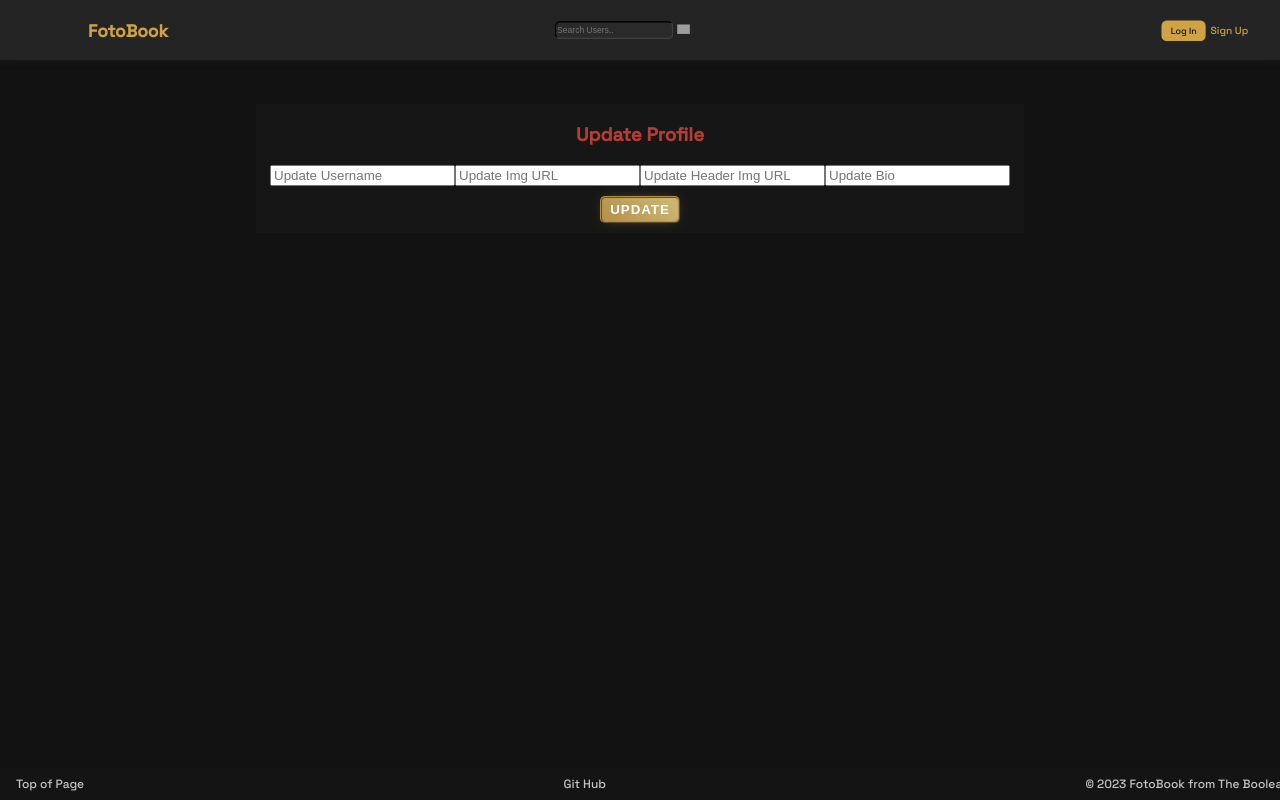
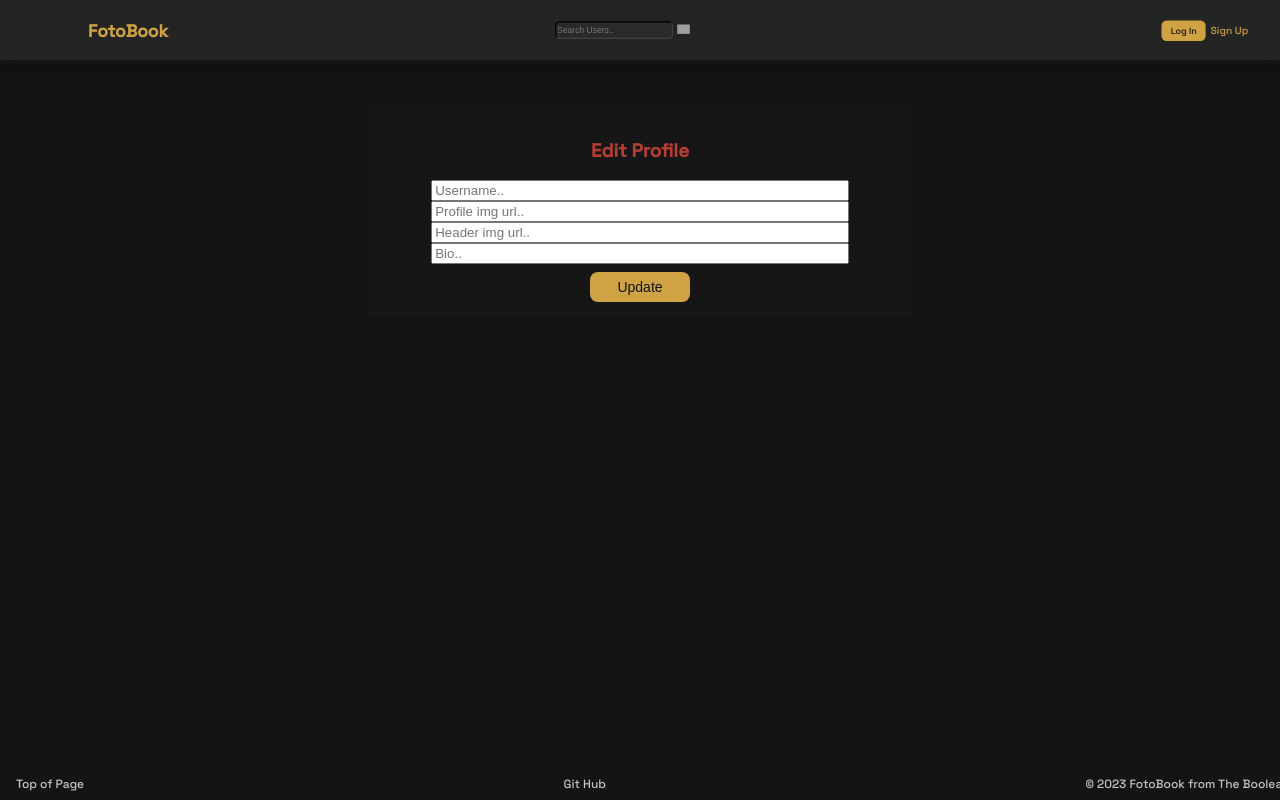
Before and after one commit to efrainenc/project-3-fe, a React (Create React App) app: page /edit/1 in a window 1280 px wide. Built offline with nearby package versions, Linux system fonts and the light colour scheme; no server answers; grey boxes are pictures that could not be loaded.

Commit message:
update page fixes

```diff
--- a/src/components/pages/EditProfile.jsx
+++ b/src/components/pages/EditProfile.jsx
@@ -2,7 +2,7 @@ import React from 'react'
 import { useState, useEffect } from 'react';
 import { useNavigate, useParams } from 'react-router-dom';
 import { getUserToken } from '../../utils/authToken';
-import '../../scss/UpdateProfile.css'
+import '../../scss/EditProfile.css'
 
 const EditProfile=({user})=>{
   // Pull Profile ID from params
@@ -44,32 +44,32 @@ const EditProfile=({user})=>{
 
   // Returns Update Profile Form.
   return(
-    <div className="updateProfileDiv">
-      <h3>Update Profile</h3>
-      <form onSubmit={updateProfile}>
+      <form className='editProfileContainer' onSubmit={updateProfile}>
+        <div className="editProfileDiv">
+        <h3>Edit Profile</h3>
           <input type="text"
                 value={editForm.usernameProfile}
                 name="usernameProfile"
-               placeholder="Update Username"
+                placeholder="Username.."
                 onChange={handleChange}/>
           <input type="text"
                 value={editForm.imageProfile}
                 name="imageProfile"
-               placeholder="Update Img URL"
+                placeholder="Profile img url.."
                 onChange={handleChange}/>
           <input type="text"
                 value={editForm.headerImageProfile}
                 name="headerImageProfile"
-               placeholder="Update Header Img URL"
+                placeholder="Header img url.."
                 onChange={handleChange}/>
           <input type="text"
                 value={editForm.bioProfile}
                 name="bioProfile"
-               placeholder="Update Bio"
+                placeholder="Bio.."
                 onChange={handleChange}/>
-        <input className="updateProfileBtn" type="submit" value="Update"/>
+          <input className="editProfileBtn" type="submit" value="Update"/>
+        </ div>
       </form>
-    </ div>
   )
 }
 
--- a/src/components/pages/Profile.jsx
+++ b/src/components/pages/Profile.jsx
@@ -72,8 +72,8 @@ const Profile= ({user, loggedIn, createFollow})=>{
               {profileMap.imageProfile? <img className="imageProfile" src={profileMap.imageProfile}/>: <img className="imageProfile" src="https://imgur.com/Ddet24V.jpg"/>}
             </div>
             {userMatch && loggedIn ?
-            <Link className='editProfileContainer' to={`/edit/${profileMap._id}`}>
-              <p className='editProfile'>Edit Profile</p>
+            <Link className='editProfileBtnContainer' to={`/edit/${profileMap._id}`}>
+              <p className='editProfileBtn'>Edit Profile</p>
             </Link>
             : ""}
             <h2 className='profileName'>{profileMap.usernameProfile}</h2>
--- /dev/null
+++ b/src/scss/EditProfile.css
@@ -0,0 +1,38 @@
+.editProfileDiv{
+  display: flex;
+  flex-direction: column;
+  align-items: center;
+  padding: 16px;
+  margin-top: 104px;
+  background-color: var(--green);
+  width: 40%;
+  color: var(--mid)
+}
+.editProfileContainer{
+  display: flex;
+  align-content: center;
+  justify-content: center;
+}
+
+.editProfileDiv input{
+  width: 32vw;
+}
+
+.editProfileBtn{
+  margin-top: 8px;
+  text-align: center;
+  color: var(--dark);
+  font-size: 14px;
+  padding: 7px 14px;
+  background-color: rgb(207, 163, 67);
+  border: none;
+  border-radius: 8px;
+  transition: var(--transition);
+  cursor: pointer;
+}
+
+.editProfileBtn:hover{
+  background-color: rgb(226, 188, 105);
+  scale: 1.05;
+  text-decoration: none;
+}
--- a/src/scss/Profile.css
+++ b/src/scss/Profile.css
@@ -107,14 +107,14 @@
 }
 
 /* Edit Post */
-.editProfileContainer{
+.editProfileBtnContainer{
   width: fit-content;
   margin-top: -6%;
   margin-right: 16px;
   align-self: end;
 }
 
-.editProfile{
+.editProfileBtn{
   margin: auto;
   max-width: 100px;
   background-color: rgba(44, 44, 44, .4);
@@ -126,7 +126,7 @@
   transition: all 0.3s ease;
 }
 
-.editProfile:hover{
+.editProfileBtn:hover{
   background: rgba(71, 71, 71, 0.7);
   border-radius: 2px;
   border: 2px var(--mid) solid;
--- a/src/scss/UpdateProfile.css
+++ /dev/null
@@ -1,36 +0,0 @@
-.updateProfileDiv{
-  display: grid;
-  margin-top: 104px;
-  background-color: var(--green);
-  width: 60%;
-  justify-self: center;
-  color: var(--mid)
-}
-
-input.updateProfileBtn{
-  margin: 10px;
-  text-align: center;
-  text-transform: uppercase;
-  color: white;
-  font-weight: 700;
-  background-size: 200% auto;
-  background-color: transparent;
-  background-image: linear-gradient(45deg, rgba(180,143,75,1) 0%, rgb(202, 182, 114)  51%, rgba(182,148,77,1)  100%);
-  border: 2px rgba(180,143,75,1) ridge;
-  border-radius: 5px;
-  box-shadow: 0px 0px 14px -7px rgba(182,148,77,1);
-  padding: 4px 8px;
-  filter: brightness(100%);
-  transition: filter .5s;
-  transition: var(--transition);
-  cursor: pointer;
-  letter-spacing: 0.06rem;
-  user-select: none;
-  -webkit-user-select: none;
-  touch-action: manipulation;
-}
-
-input.updateProfileBtn:hover {
-  background-position: right center;
-  text-decoration: none;
-}
```
Lines whose indentation alone changed are shown as unchanged.
